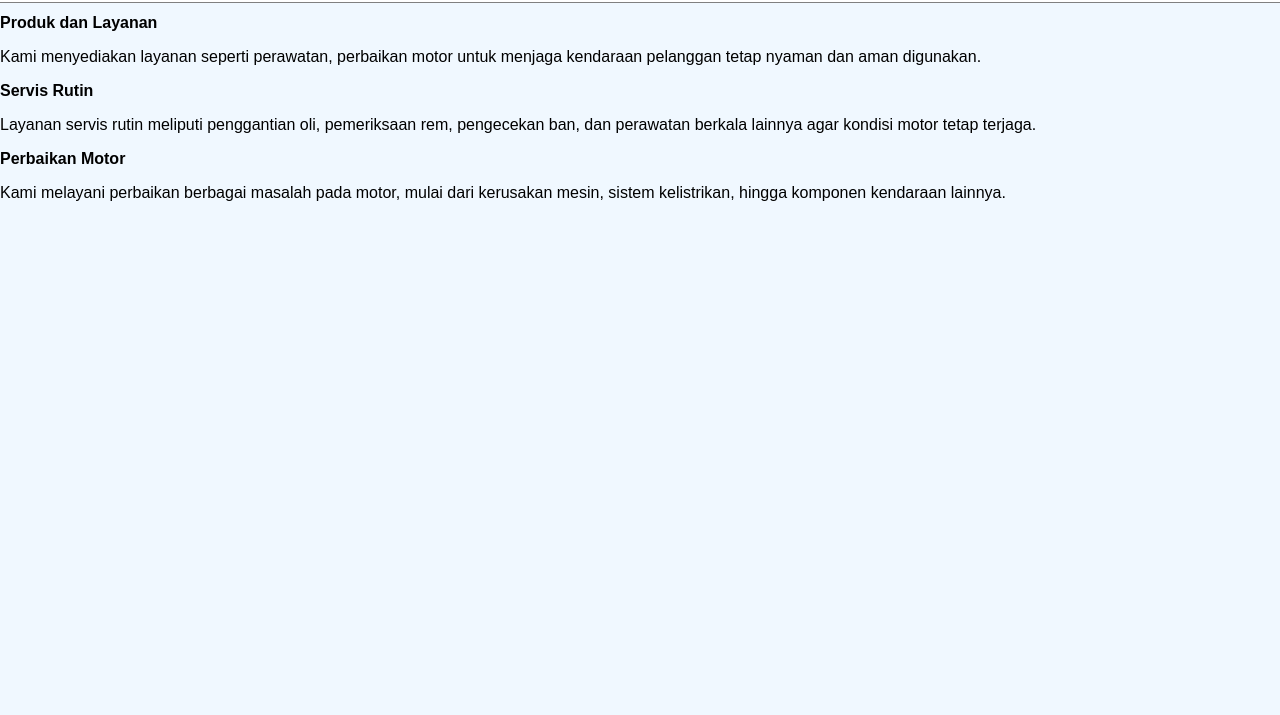
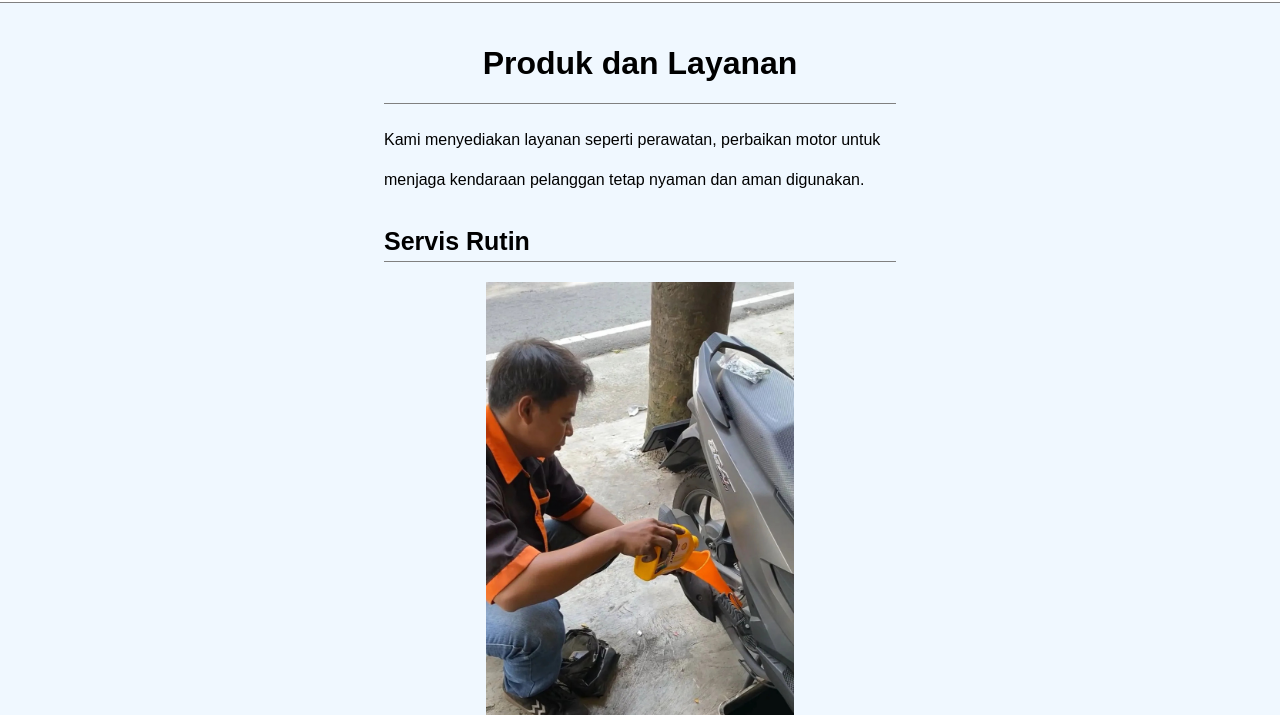
Before and after one commit to skahds/Bengkel-Motor, a plain HTML site: page pages/products.html in a window 1280 px wide. Shown: the part 85-800 px from the top of the page. Drawn offline with Linux system fonts and the light colour scheme.

Commit message:
feat: complete products page layout

```diff
--- a/pages/products.html
+++ b/pages/products.html
@@ -29,9 +29,11 @@
                 <p>Kami menyediakan layanan seperti perawatan, perbaikan motor untuk menjaga kendaraan pelanggan tetap nyaman dan aman digunakan.</p>
 
                 <h2>Servis Rutin</h2>
+                <img src="../assets/images/products/foto-servis-rutin.jpg" alt="Servis Rutin" />
                 <p>Layanan servis rutin meliputi penggantian oli, pemeriksaan rem, pengecekan ban, dan perawatan berkala lainnya agar kondisi motor tetap terjaga.</p>
 
                 <h2>Perbaikan Motor</h2>
+                <img src="../assets/images/products/foto-perbaikan-motor.jpg" alt="Perbaikan Motor" />
                 <p>Kami melayani perbaikan berbagai masalah pada motor, mulai dari kerusakan mesin, sistem kelistrikan, hingga komponen kendaraan lainnya.</p>
             </div>
         </main>
--- a/styles/products.css
+++ b/styles/products.css
@@ -0,0 +1,31 @@
+main {
+    width: 40%;
+    margin: 20px auto;
+}
+
+.title {
+    display: flex;
+    align-items: center;
+    justify-content: center;
+    flex-direction: column;
+    border-bottom: 1px solid gray;
+}
+
+.title h1 {
+    font-size: 32px;
+}
+
+.content h2 {
+    font-size: 25px;
+    border-bottom: 1px solid gray;
+}
+
+.content {
+    line-height: 40px;
+}
+
+.content img {
+    display: block;
+    width: 60%;
+    margin: 20px auto;
+}
```
Also changed, not shown: assets/images/products/foto-perbaikan-motor.jpg (added), assets/images/products/foto-servis-rutin.jpg (added), 1 other file.
